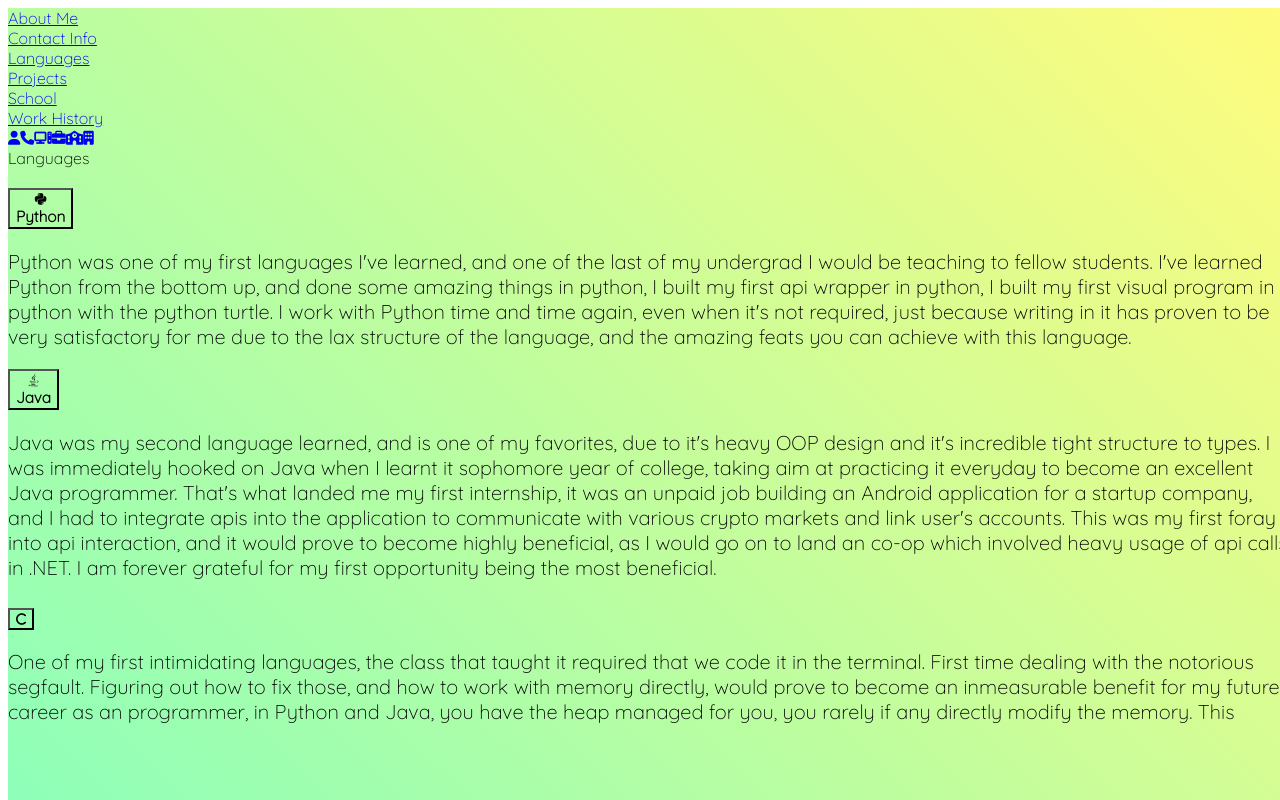
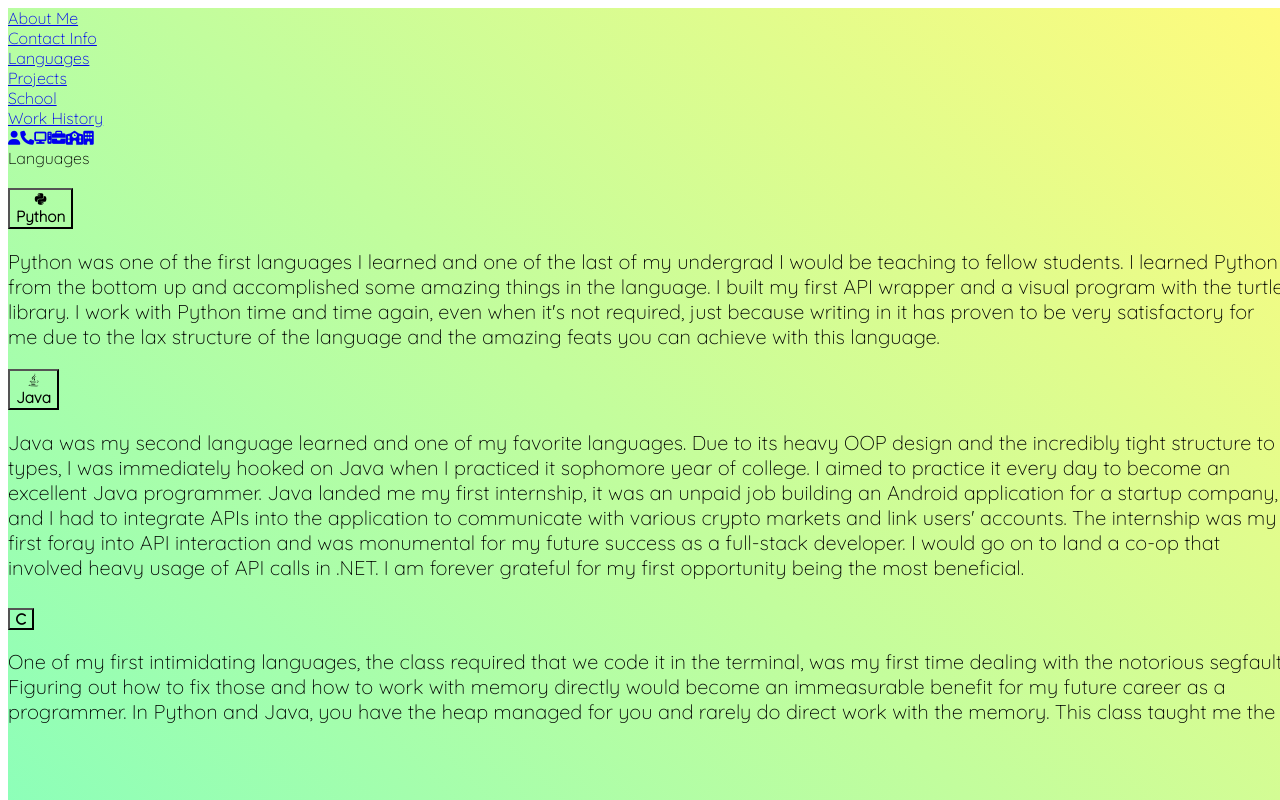
Before and after one commit to cthacker-udel/cthacker-website, a Next.js app: page /languages in a window 1280 px wide. Shown: the top 800 px of the page. Built offline with nearby package versions, Linux system fonts and the light colour scheme.

Commit message:
[schoolcarousel] Improved language descriptions

```diff
--- a/modules/Languages/Languages.component.tsx
+++ b/modules/Languages/Languages.component.tsx
@@ -33,7 +33,7 @@ export const Languages = (): JSX.Element => (
 						className={`${languagesStyles.language_text}`}
 					>
 						{
-							"Python was one of my first languages I've learned, and one of the last of my undergrad I would be teaching to fellow students. I've learned Python from the bottom up, and done some amazing things in python, I built my first api wrapper in python, I built my first visual program in python with the python turtle. I work with Python time and time again, even when it's not required, just because writing in it has proven to be very satisfactory for me due to the lax structure of the language, and the amazing feats you can achieve with this language."
+							"Python was one of the first languages I learned and one of the last of my undergrad I would be teaching to fellow students. I learned Python from the bottom up and accomplished some amazing things in the language. I built my first API wrapper and a visual program with the turtle library. I work with Python time and time again, even when it's not required, just because writing in it has proven to be very satisfactory for me due to the lax structure of the language and the amazing feats you can achieve with this language."
 						}
 					</Accordion.Body>
 				</Accordion.Item>
@@ -50,7 +50,7 @@ export const Languages = (): JSX.Element => (
 						className={`${languagesStyles.language_text}`}
 					>
 						{
-							"Java was my second language learned, and is one of my favorites, due to it's heavy OOP design and it's incredible tight structure to types. I was immediately hooked on Java when I learnt it sophomore year of college, taking aim at practicing it everyday to become an excellent Java programmer. That's what landed me my first internship, it was an unpaid job building an Android application for a startup company, and I had to integrate apis into the application to communicate with various crypto markets and link user's accounts. This was my first foray into api interaction, and it would prove to become highly beneficial, as I would go on to land an co-op which involved heavy usage of api calls in .NET. I am forever grateful for my first opportunity being the most beneficial."
+							"Java was my second language learned and one of my favorite languages. Due to its heavy OOP design and the incredibly tight structure to types, I was immediately hooked on Java when I practiced it sophomore year of college. I aimed to practice it every day to become an excellent Java programmer. Java landed me my first internship, it was an unpaid job building an Android application for a startup company, and I had to integrate APIs into the application to communicate with various crypto markets and link users' accounts. The internship was my first foray into API interaction and was monumental for my future success as a full-stack developer. I would go on to land a co-op that involved heavy usage of API calls in .NET. I am forever grateful for my first opportunity being the most beneficial."
 						}
 					</Accordion.Body>
 				</Accordion.Item>
@@ -62,7 +62,7 @@ export const Languages = (): JSX.Element => (
 						className={`${languagesStyles.language_text}`}
 					>
 						{
-							"One of my first intimidating languages, the class that taught it required that we code it in the terminal. First time dealing with the notorious segfault. Figuring out how to fix those, and how to work with memory directly, would prove to become an inmeasurable benefit for my future career as an programmer, in Python and Java, you have the heap managed for you, you rarely if any directly modify the memory. This taught me the intro to pointers, and I still code in C sometimes just for kicks of a challenge, because working with strings is extremely difficult, but for good reason, they are truly just arrays of characters with a null terminating character at the end, the other languages provide help working with them for us, but at a cost as well."
+							"One of my first intimidating languages, the class required that we code it in the terminal, was my first time dealing with the notorious segfault. Figuring out how to fix those and how to work with memory directly would become an immeasurable benefit for my future career as a programmer. In Python and Java, you have the heap managed for you and rarely do direct work with the memory. This class taught me the intro to pointers, and I still code in C sometimes just for kicks of a challenging problem because working with strings is extremely difficult for good reason in my eyes. The other non-low-level languages provide help working with them for us, but at a cost as well."
 						}
 					</Accordion.Body>
 				</Accordion.Item>
@@ -76,7 +76,7 @@ export const Languages = (): JSX.Element => (
 						className={`${languagesStyles.language_text}`}
 					>
 						{
-							"Learnt this after experiencing C, and it was a breath of fresh air, the ability to use pointers with the luxury of having classes and finally a string type. Working in this language was nothing short of a miracle after having to work with C for a whole semester. This language would prove to become a very useful one as well, as it's used in the competitive programming scene quite often due to it's inclination to support algorithmic problems well having a robust standard library, and also it's ability to run very fast due to it being relatively low-level, having similar properties to C while having properties of an OOP language."
+							"Introduced to this language after experiencing C, it was a breath of fresh air, the ability to use pointers with the luxury of having classes and a string type. Working in this language was nothing short of a miracle after working with C for a whole semester. This language is popular among the competitive programming community due to its robust standard library and fast runtime due to the simpleness of its standard library and implementation."
 						}
 					</Accordion.Body>
 				</Accordion.Item>
@@ -89,7 +89,7 @@ export const Languages = (): JSX.Element => (
 						className={`${languagesStyles.language_text}`}
 					>
 						{
-							"This was first introduced to me in January of 2022, when I landed my first co-op with a relatively large company. I was super nervous, and we immediately hopped into code I was unfamiliar with, and I picked it up very quickly, and began integrating features left and right, and having a blast using this language. I eventually actually took a class as well that integrated this language into a SQL database, and showed the ease of using this language to manage database operations, and it was stunning how well it worked and seamlessly plugged into the database."
+							"C# was introduced to me in January of 2022 when I landed my first co-op with a relatively large company. I was super nervous, immediately hopping into the code I was unfamiliar with and picking it up very quickly. I began integrating features left and right and having a blast using this language. I also took a class that integrated this language into a SQL database and showed the ease of using C# to manage database operations. It was stunning how well it worked and seamlessly plugged into the database."
 						}
 					</Accordion.Body>
 				</Accordion.Item>
@@ -106,7 +106,7 @@ export const Languages = (): JSX.Element => (
 						className={`${languagesStyles.language_text}`}
 					>
 						{
-							"Can't say enough about this language, this is what is running in this website right now! One of my top 3 languages, and by far, my most familiar due to the nature of how well I gravitated towards this language. This was one of my favorite classes of my entire undergrad career, was CISC275, intro to software engineering, and we used React and JS(mainly TS) to create web applications, and this was intimidating to learn at first, but now that I've been developing in JS for close to almost 2 years, I can say without certainty that it is turning into a very robust, scalable, magnificent language. The hacks you can perform in JS are quite amusing as well. I created an entire frogger game in my CISC474 class using just javascript, it's extremely powerful."
+							"Javascript is what's running this website right now! It's one of my top 3 languages and by far my most familiar due to how well I gravitated toward this language. One of my favorite classes of my entire undergrad career, CISC275, was Intro to Software Engineering, and we used React and JS(mainly TS) to create web applications. It was intimidating to learn at first, but now that I've been developing in JS for two years, I can say without certainty that it is turning into a very robust, scalable, magnificent language. The hacks you can perform in JS are amusing as well. I created an entire frogger game in my CISC474 class using just javascript."
 						}
 					</Accordion.Body>
 				</Accordion.Item>
@@ -124,7 +124,7 @@ export const Languages = (): JSX.Element => (
 						className={`${languagesStyles.language_text}`}
 					>
 						{
-							"This is the language that is website is literally built in, the latter is the one this website is compiled into. This language has so much power, so much structure, it is easily one of my favorite languages of all time, from building discord bots in it, to building web servers, this language has endless potential, and has an insanely robust infrastructure. I am addicted to linting code, and maintaining the most efficient code possible, and having the ability to import all these rules, that use typescript to enforce specifics, is nothing short of amazing. This language landed me my first real job, as a Junior Dev at a small company in Pennsylvania."
+							"Typescript is the language in the website's built and managed in. With the ability to craft discord bots and build web servers, this language has endless potential and an insanely robust infrastructure. I am addicted to linting code and maintaining the most efficient code possible, and having the ability to import all these rules that use typescript and enforce specific styles is nothing short of amazing. This language landed me my first real job as a Junior Dev at a small company in Pennsylvania."
 						}
 					</Accordion.Body>
 				</Accordion.Item>
@@ -138,7 +138,7 @@ export const Languages = (): JSX.Element => (
 						className={`${languagesStyles.language_text}`}
 					>
 						{
-							"This language I still use today, and the principles I still carry on to all my interactions with databases. This language was taught to me late in my scholarly career when I took CISC475, and this language is extremely easy to learn if you are a computer scientist. The language almost reads out like English and the syntax is incredibly easy to comprehend. The principles of this language are the most important, however, is learning how to maintain an efficient and strong foundational database, how to structure data within that database so it can be queried efficiently and stored efficiently."
+							"I still use it today, and the principles I still use with all my interactions within databases. This language was taught to me late in my scholarly career when I took CISC475, and this language is easy to learn if you are a computer scientist. The programming language reads like English, with low cognitive syntax. The principles of this language are the most important to learn from my perspective. The principles I've absorbed are maintaining an efficient and foundational database and structuring data within a database so it can be queried efficiently and stored efficiently."
 						}
 					</Accordion.Body>
 				</Accordion.Item>
@@ -155,7 +155,7 @@ export const Languages = (): JSX.Element => (
 						className={`${languagesStyles.language_text}`}
 					>
 						{
-							"I learnt the linux terminal in my early undergrad classes, and I still use the same syntax today, and learning how to use a terminal is absolutely necessary if you are to use any framework, or develop on your own, because it usually involves calling the terminal, or even when fixing issues, involves using the terminal. The teachings of generally what a terminal is, and how to use simple commands, can stretch very far in terms of your capabilities in solving problems without a programming language."
+							"I learned the Linux terminal in my early undergrad classes and still use the same methodologies today. Learning the techniques to utilize a terminal is necessary if you are to use any framework or develop on your own because it usually involves utilizing the command line in some manner. The teachings of formulating and using simple commands can stretch very far in terms of your capabilities in solving problems without a programming language."
 						}
 					</Accordion.Body>
 				</Accordion.Item>
@@ -172,7 +172,7 @@ export const Languages = (): JSX.Element => (
 						className={`${languagesStyles.language_text}`}
 					>
 						{
-							"I still use this today, even the day I am writing this, I am actively using nodejs to build efficient server-side code, and manage my projects that require it, is is a very essential tool to have in any full-stack developer's tool-belt. I recently built an entire api framework in Express, and it runs insanely smooth and exactly as I intended, due to the nodejs framework being so scale-able and easy to write in."
+							"I still use this today, even the day I am writing this. I am actively using NodeJS to build efficient server-side code and manage my projects that require it. It is an essential tool to have in any full-stack developer's repertoire. I recently constructed an entire API framework in Express that runs insanely smooth and precisely as intended due to the scalable property of the NodeJS framework."
 						}
 					</Accordion.Body>
 				</Accordion.Item>
@@ -189,7 +189,7 @@ export const Languages = (): JSX.Element => (
 						className={`${languagesStyles.language_text}`}
 					>
 						{
-							"This website is literally html, and mostly every website is. Learning this was only essential to becoming a full-stack developer, because without it, you can't really structure websites at all properly. Being extremely knowledgeable about this language has only improved my ability in other aspects, such as styling, and adding functionality through JS."
+							"This website is HTML, and mostly every website is. Learning this was only essential to becoming a full-stack developer because you can't structure websites properly if you don't use HTML in your website. Being extremely knowledgeable about this language has only improved my ability in other aspects, such as styling and adding functionality through JS."
 						}
 					</Accordion.Body>
 				</Accordion.Item>
@@ -206,7 +206,7 @@ export const Languages = (): JSX.Element => (
 						className={`${languagesStyles.language_text}`}
 					>
 						{
-							"Learning CSS is still an uphill battle, no one knows every css property, but mastering little by little, has made me an incredible developer, so much in-fact that this website was built entirely by me with nothing but React, html, and css! Without css, you can't properly use html, and without html, you can't properly use css. Css is the skin, and the html is skeletal structure, while js is the nerves and muscles that enable the person to perform actions."
+							"Learning CSS is still an uphill battle as no one knows every CSS property, but mastering little by little, has made me an incredible developer. So much so that this website was built entirely by me with React, HTML, and CSS! Without CSS, you can't use HTML to its full extent, and without HTML, you can't use CSS to its full power. As the old analogy goes, CSS is the skin, HTML is the skeletal structure, and js is the nerves and muscles that enable the person to perform actions."
 						}
 					</Accordion.Body>
 				</Accordion.Item>
```
